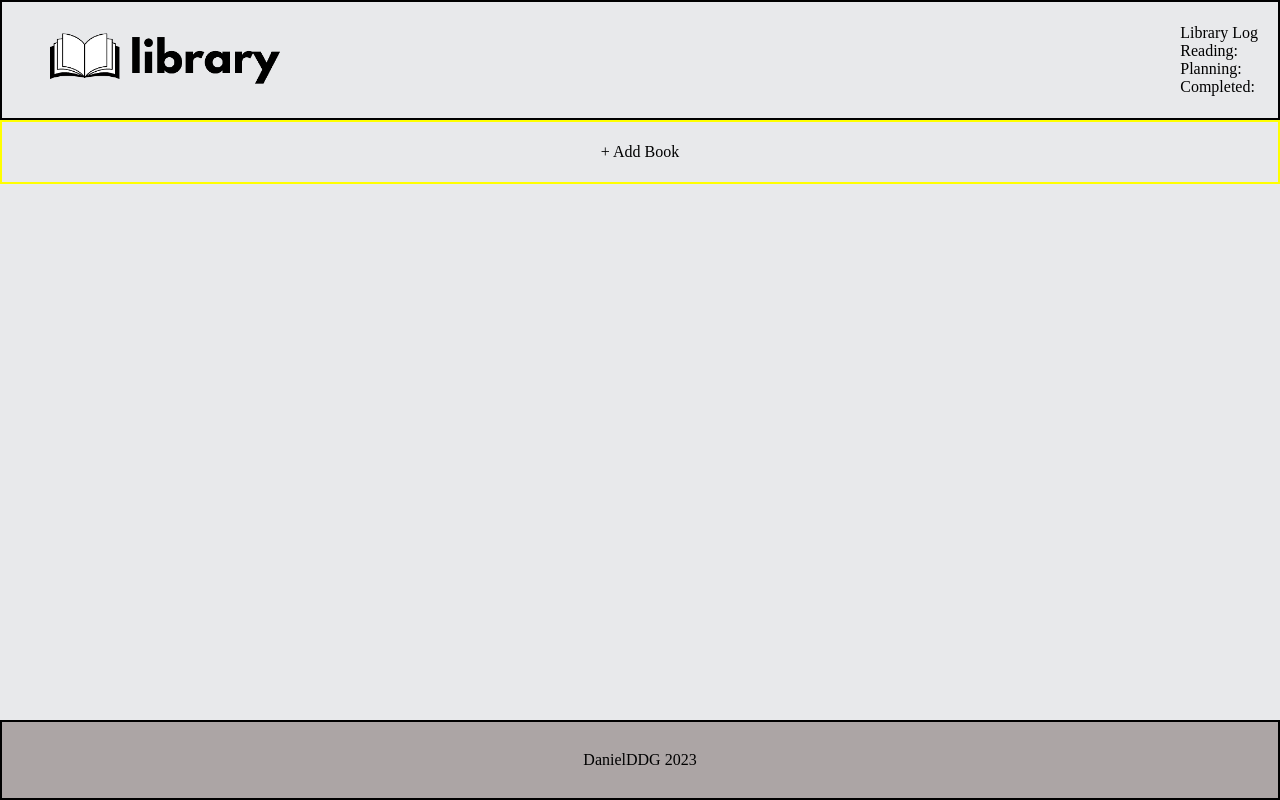
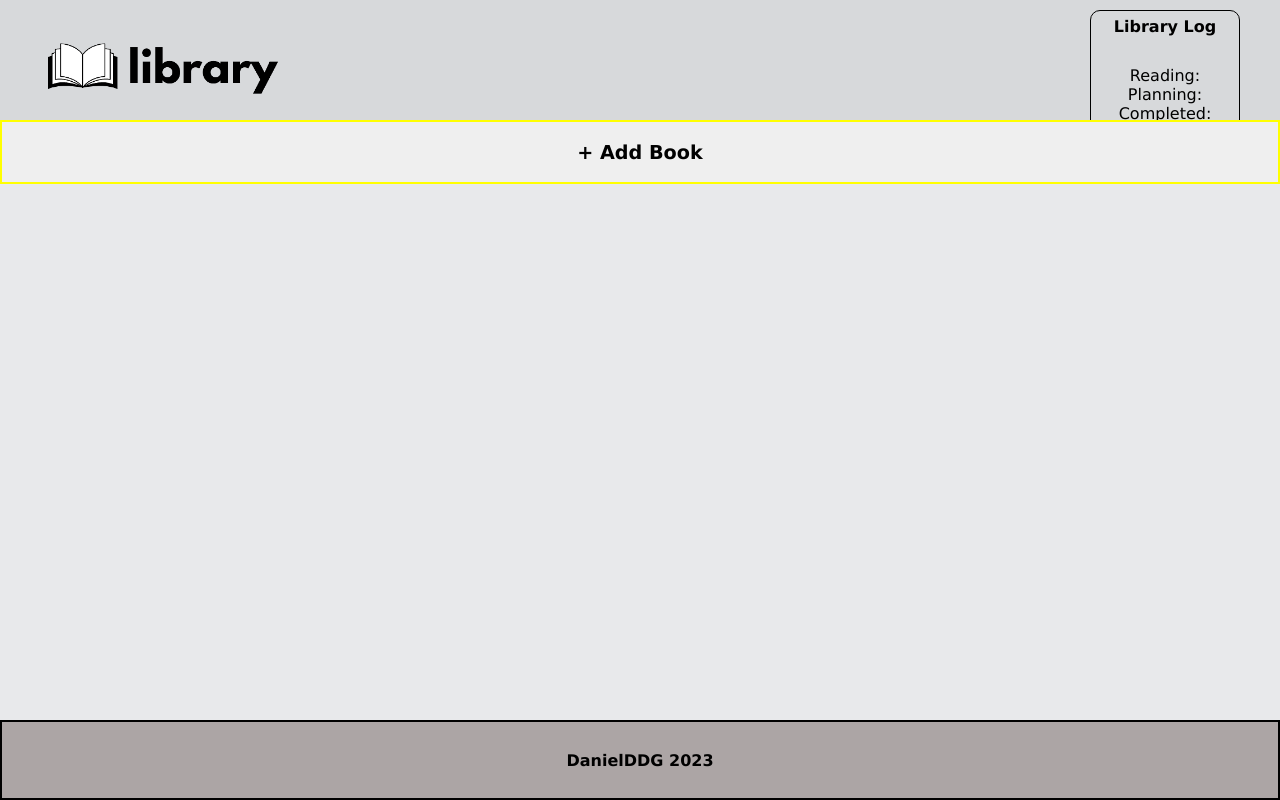
Before and after one commit to DanielDDG/library, a plain HTML site: page index.html in a window 1280 px wide. Drawn offline with Linux system fonts and the light colour scheme.

Commit message:
Complete template

```diff
--- a/index.html
+++ b/index.html
@@ -9,13 +9,22 @@
     <div class="grid-container">
         <header>
             <img src="images/library.png" id="logo">
-            <div class="log" id="logtitle">Library Log
+            <div class="logcontainer">
+                <div id="log">Library Log</div>
                 <div>Reading: </div>
                 <div>Planning: </div>
                 <div>Completed: </div>
             </div>
         </header>
-        <div class="add">+ Add Book</div>
+        <button id="add">+ Add Book</button>
+        <div id="form" class="modal">
+            <div class="modal-content">
+                <span class="close">&times;</span>
+                <h2>Modal Title</h2>
+                <p>This is the content!</p>
+                <button>Close</button>
+            </div>
+        </div>
         <div class="books">
 
         </div>
--- a/main.js
+++ b/main.js
@@ -0,0 +1,13 @@
+function Book(name, author, pages, year) {
+    this.name = name;
+    this.author = author;
+    this.pages = pages;
+    this.year = year;
+};
+
+const add = document.getElementById('add');
+const modal = document.getElementById('form');
+
+add.addEventListener('click', () => {
+    modal.style.display = "block";
+})
--- a/styles.css
+++ b/styles.css
@@ -2,6 +2,7 @@
     margin: 0;
     padding: 0;
     box-sizing: border-box;
+    font-family: Verdana, Geneva, Tahoma, sans-serif;
 }
 
 html, body {
@@ -9,39 +10,100 @@ html, body {
     background-color: rgb(232, 233, 235);
 }
 
+.grid-container {
+    display: grid;
+    grid-template: 15% 8% auto 10% / 1fr 1fr;
+    grid-template-areas:
+        "header header"
+        "add add"
+        "books books"
+        "footer footer";
+    height: 100%;
+    width: 100%;
+}
+
+/* Header Styling */
+
 header {
     display: flex;
     flex-direction: row;
     justify-content: space-between;
-    align-items: center;
-    border: solid 2px black;
-    grid-area: 1 / 1 / 1 / -1;
+    grid-area: header;
     padding: 20px;
+    background-color: rgb(215, 217, 219);
 }
 
+.logcontainer {
+    display: flex;
+    flex-direction: column;
+    justify-content: center;
+    align-items: center;
+    margin-top: -10px;
+    height: 120px;
+    width: 150px;
+    padding: 1px;
+    border: 1px solid black;
+    border-radius: 10px;
+    margin-right: 20px;
+}
+
+#logo {
+    grid-area: header;
+    height: 280px;
+    width: 280px;
+    margin-top: -90px;
+}
+
+#log {
+    margin-bottom: 30px;
+    grid-area: header;
+    justify-content: flex-end;
+    font-weight: 800;
+}
+
+/* Footer Styling */
+
 footer {
+    font-weight: 700;
+    grid-area: footer;
     display: flex;
     justify-content: center;
     align-items: center;
     background-color: rgb(172, 165, 165);
     border: solid 2px black;
-    grid-area: 4 / 1 / -1 / -1;
 }
 
-.grid-container {
-    display: grid;
-    grid-template: 15% 8% 67% 10% / 100%;
-    height: 100%;
-}
+/* Add Book Styling */
 
-.add {
+#add {
+    font-size: larger;
+    font-weight: 700;
+    grid-area: add;
+    grid-area: 2 / 1 / 3 / -1;
     display: flex;
     justify-content: center;
     align-items: center;
     border: solid 2px yellow;
 }
 
-#logo {
-    height: 280px;
-    width: 280px;
+/* Book Card Styling */
+
+.books {
+    display: grid;
+    grid-area: books;
+    grid-template-columns: repeat(auto-fill, minmax(300px, 1fr));
+    gap: 10px;
 }
+
+.books > div {
+    margin: 10px;
+    max-height: 100%;
+    max-width: 100%;
+    height: 250px;
+    border: 1px solid black;
+    border-radius: 30px;
+}
+
+.modal {
+    display: none;
+}
```
